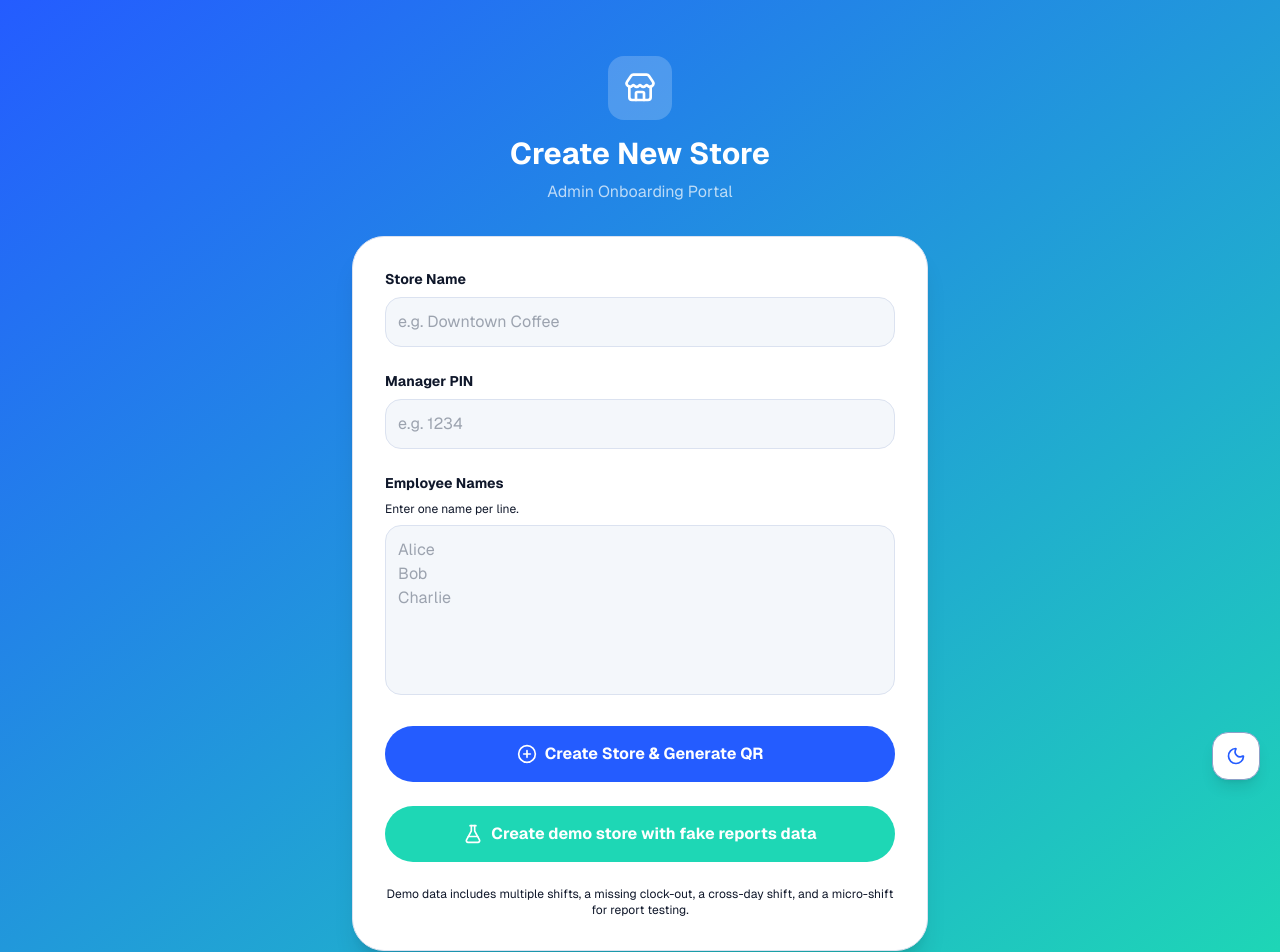
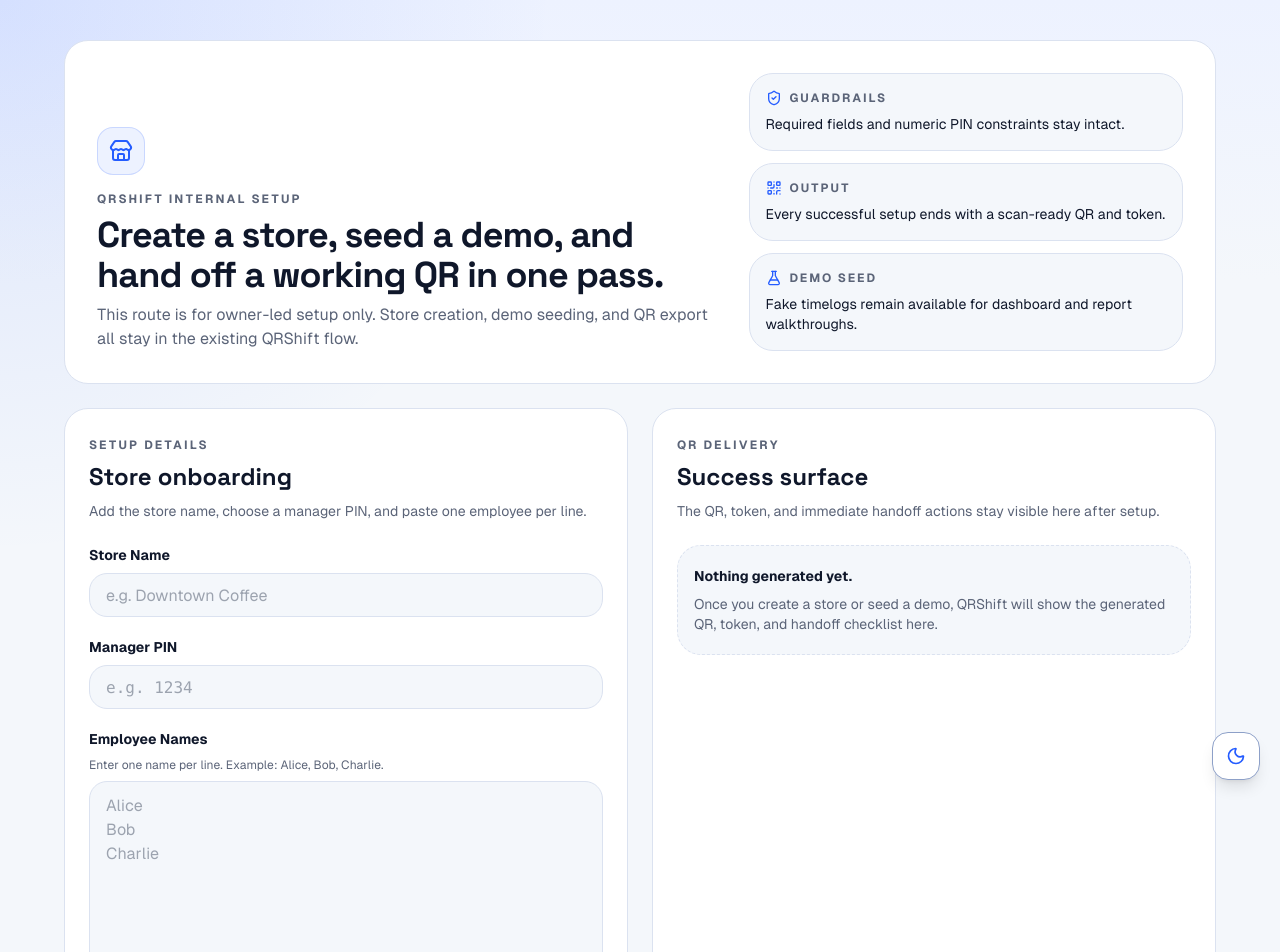
Before and after one commit to alexh0810/qr-shift, a Next.js app: page /admin/create-store in a window 1280 px wide. Shown: the top 952 px of the page. Built offline with nearby package versions, Linux system fonts and the light colour scheme; no server answers.

Commit message:
feat(03-04): rebrand admin store setup flow
- redesign the admin create-store route as a branded internal tool
- replace browser alerts with inline error surfaces and stronger success handoff

```diff
--- a/src/app/admin/create-store/page.tsx
+++ b/src/app/admin/create-store/page.tsx
@@ -4,7 +4,19 @@ import { useState, useRef } from "react";
 import { QRCodeSVG } from "qrcode.react";
 import { nanoid } from "nanoid";
 import { createDemoStoreWithTimelogs, createStoreAndEmployees } from "@/lib/db";
-import { Loader2, Download, Store as StoreIcon, PlusCircle, CheckCircle2, FlaskConical } from "lucide-react";
+import {
+  Loader2,
+  Download,
+  Store as StoreIcon,
+  PlusCircle,
+  CheckCircle2,
+  FlaskConical,
+  ShieldCheck,
+  QrCode,
+  ArrowRight,
+  AlertCircle,
+  RefreshCcw,
+} from "lucide-react";
 
 export default function AdminCreateStore() {
   const [storeName, setStoreName] = useState("");
@@ -13,30 +25,46 @@ export default function AdminCreateStore() {
   const [loading, setLoading] = useState(false);
   const [success, setSuccess] = useState(false);
   const [generatedToken, setGeneratedToken] = useState<string | null>(null);
+  const [storeCreationError, setStoreCreationError] = useState("");
+  const [demoStoreError, setDemoStoreError] = useState("");
 
   const qrRef = useRef<SVGSVGElement>(null);
+
+  const resetFlow = () => {
+    setSuccess(false);
+    setStoreName("");
+    setPin("");
+    setEmployeesInput("");
+    setGeneratedToken(null);
+    setStoreCreationError("");
+    setDemoStoreError("");
+  };
 
   const handleSubmit = async (e: React.FormEvent) => {
     e.preventDefault();
     if (!storeName.trim() || !employeesInput.trim() || !pin.trim()) return;
 
+    setStoreCreationError("");
+    setDemoStoreError("");
     setLoading(true);
     try {
       const token = nanoid(10); // 10 chars is secure enough and short
-      const names = employeesInput.split("\n").filter(n => n.trim().length > 0);
+      const names = employeesInput.split("\n").filter((n) => n.trim().length > 0);
 
       await createStoreAndEmployees(storeName, token, pin, names);
 
       setGeneratedToken(token);
       setSuccess(true);
     } catch {
-      alert("Failed to create store. Check console.");
+      setStoreCreationError("Failed to create store. Check the details and try again.");
     } finally {
       setLoading(false);
     }
   };
 
   const handleCreateDemoStore = async () => {
+    setStoreCreationError("");
+    setDemoStoreError("");
     setLoading(true);
     try {
       const token = nanoid(10);
@@ -48,7 +76,7 @@ export default function AdminCreateStore() {
       setGeneratedToken(token);
       setSuccess(true);
     } catch {
-      alert("Failed to create demo store. Check console.");
+      setDemoStoreError("Failed to create demo store. Try again in a moment.");
     } finally {
       setLoading(false);
     }
@@ -90,82 +118,81 @@ export default function AdminCreateStore() {
   };
 
   return (
-    <div className="min-h-screen bg-gradient-to-br from-primary to-secondary p-6 flex flex-col items-center">
-      <div className="max-w-xl w-full">
-        <header className="mb-8 text-center mt-8">
-          <div className="w-16 h-16 bg-white/20 text-white rounded-2xl flex items-center justify-center mx-auto mb-4">
-            <StoreIcon className="w-8 h-8" />
+    <div className="min-h-screen bg-[linear-gradient(180deg,rgba(36,92,255,0.08),rgba(244,247,251,0)_28%),var(--background)] px-4 py-6 sm:px-6 lg:px-8 lg:py-10">
+      <div className="mx-auto flex max-w-6xl flex-col gap-6">
+        <header className="overflow-hidden rounded-[var(--radius-panel)] border border-surfacestroke bg-surface shadow-[var(--shadow-panel)]">
+          <div className="grid gap-6 px-5 py-6 sm:px-8 sm:py-8 lg:grid-cols-[1.3fr_0.9fr] lg:items-end">
+            <div className="space-y-4">
+              <div className="inline-flex h-12 w-12 items-center justify-center rounded-2xl border border-[color:rgba(36,92,255,0.18)] bg-[color:rgba(36,92,255,0.08)] text-primary">
+                <StoreIcon className="h-6 w-6" />
               </div>
-          <h1 className="text-3xl font-bold text-white">Create New Store</h1>
-          <p className="text-white/70 mt-2">Admin Onboarding Portal</p>
+              <div className="space-y-2">
+                <p className="text-xs font-bold uppercase tracking-[0.18em] text-text-muted">
+                  QRShift Internal Setup
+                </p>
+                <h1 className="font-display text-3xl font-bold tracking-tight text-foreground sm:text-4xl">
+                  Create a store, seed a demo, and hand off a working QR in one pass.
+                </h1>
+                <p className="max-w-2xl text-sm text-text-muted sm:text-base">
+                  This route is for owner-led setup only. Store creation, demo seeding, and QR export all stay in the existing QRShift flow.
+                </p>
+              </div>
+            </div>
+
+            <div className="grid grid-cols-1 gap-3 sm:grid-cols-3 lg:grid-cols-1">
+              <div className="rounded-[var(--radius-panel)] border border-surfacestroke bg-background px-4 py-4">
+                <div className="flex items-center gap-2 text-xs font-bold uppercase tracking-[0.16em] text-text-muted">
+                  <ShieldCheck className="h-4 w-4 text-primary" />
+                  Guardrails
+                </div>
+                <p className="mt-2 text-sm text-foreground">Required fields and numeric PIN constraints stay intact.</p>
+              </div>
+              <div className="rounded-[var(--radius-panel)] border border-surfacestroke bg-background px-4 py-4">
+                <div className="flex items-center gap-2 text-xs font-bold uppercase tracking-[0.16em] text-text-muted">
+                  <QrCode className="h-4 w-4 text-primary" />
+                  Output
+                </div>
+                <p className="mt-2 text-sm text-foreground">Every successful setup ends with a scan-ready QR and token.</p>
+              </div>
+              <div className="rounded-[var(--radius-panel)] border border-surfacestroke bg-background px-4 py-4">
+                <div className="flex items-center gap-2 text-xs font-bold uppercase tracking-[0.16em] text-text-muted">
+                  <FlaskConical className="h-4 w-4 text-primary" />
+                  Demo Seed
+                </div>
+                <p className="mt-2 text-sm text-foreground">Fake timelogs remain available for dashboard and report walkthroughs.</p>
+              </div>
+            </div>
+          </div>
         </header>
 
-        {success && generatedToken ? (
-          <div className="bg-surface p-8 rounded-[32px] shadow-xl border border-surfacestroke text-center animate-in slide-in-from-bottom-4">
-            <div className="flex justify-center mb-6">
-              <CheckCircle2 className="w-16 h-16 text-success" />
-            </div>
-            <h2 className="text-2xl font-bold text-foreground mb-2">Store Created!</h2>
-            <p className="text-foreground/60 mb-8">
-              Store <strong>{storeName}</strong> has been created with its employees.
+        <div className="grid grid-cols-1 gap-6 lg:grid-cols-2">
+          <section className="rounded-[var(--radius-panel)] border border-surfacestroke bg-surface px-5 py-6 shadow-[var(--shadow-panel)] sm:px-6 sm:py-7">
+            <div className="mb-6 space-y-2">
+              <p className="text-xs font-bold uppercase tracking-[0.18em] text-text-muted">
+                Setup Details
               </p>
-
-            <div className="bg-background p-6 rounded-2xl inline-block mb-6 border border-surfacestroke">
-              <QRCodeSVG
-                value={`${window.location.origin}/scan/${generatedToken}`}
-                size={200}
-                level="H"
-                includeMargin
-                ref={qrRef}
-              />
-              <p className="text-sm text-foreground/50 font-mono mt-4 break-all max-w-[200px] mx-auto">
-                {generatedToken}
+              <h2 className="font-display text-2xl font-bold text-foreground">Store onboarding</h2>
+              <p className="text-sm text-text-muted">
+                Add the store name, choose a manager PIN, and paste one employee per line.
               </p>
             </div>
 
-            <div className="flex flex-col gap-3 max-w-sm mx-auto">
-              <button
-                onClick={downloadQR}
-                className="w-full flex items-center justify-center gap-2 bg-primary text-white py-3 px-4 rounded-full font-bold hover:bg-primary-dark transition-colors"
-              >
-                <Download className="w-5 h-5" />
-                Download printable QR
-              </button>
-
-              <button
-                onClick={() => {
-                  setSuccess(false);
-                  setStoreName("");
-                  setEmployeesInput("");
-                  setGeneratedToken(null);
-                }}
-                className="w-full text-foreground/50 font-medium py-3 hover:text-foreground transition-colors"
-              >
-                Create another store
-              </button>
-            </div>
-          </div>
-        ) : (
-          <form onSubmit={handleSubmit} className="bg-surface p-8 rounded-[32px] shadow-xl border border-surfacestroke">
-            <div className="space-y-6">
+            {!success ? (
+              <form onSubmit={handleSubmit} className="space-y-5">
                 <div>
-                <label className="block text-sm font-bold text-foreground/80 mb-2">
-                  Store Name
-                </label>
+                  <label className="mb-2 block text-sm font-bold text-foreground/80">Store Name</label>
                   <input
                     required
                     type="text"
                     value={storeName}
-                  onChange={e => setStoreName(e.target.value)}
+                    onChange={(e) => setStoreName(e.target.value)}
                     placeholder="e.g. Downtown Coffee"
-                  className="w-full p-3 bg-background text-foreground border border-surfacestroke rounded-2xl focus:ring-2 focus:ring-primary focus:border-primary outline-none transition-all"
+                    className="h-11 w-full rounded-[var(--radius-control)] border border-surfacestroke bg-background px-4 text-foreground outline-none transition focus:border-primary focus:ring-2 focus:ring-[color:rgba(36,92,255,0.2)]"
                   />
                 </div>
 
                 <div>
-                <label className="block text-sm font-bold text-foreground/80 mb-2">
-                  Manager PIN
-                </label>
+                  <label className="mb-2 block text-sm font-bold text-foreground/80">Manager PIN</label>
                   <input
                     required
                     type="text"
@@ -173,64 +200,191 @@ export default function AdminCreateStore() {
                     inputMode="numeric"
                     maxLength={6}
                     value={pin}
-                  onChange={e => setPin(e.target.value)}
+                    onChange={(e) => setPin(e.target.value)}
                     placeholder="e.g. 1234"
-                  className="w-full p-3 bg-background text-foreground border border-surfacestroke rounded-2xl focus:ring-2 focus:ring-primary focus:border-primary outline-none transition-all"
+                    className="h-11 w-full rounded-[var(--radius-control)] border border-surfacestroke bg-background px-4 font-mono text-foreground outline-none transition focus:border-primary focus:ring-2 focus:ring-[color:rgba(36,92,255,0.2)]"
                   />
                 </div>
 
                 <div>
-                <label className="block text-sm font-bold text-foreground/80 mb-2">
-                  Employee Names
-                </label>
-                <p className="text-xs text-foreground/50 mb-2">Enter one name per line.</p>
+                  <label className="mb-2 block text-sm font-bold text-foreground/80">Employee Names</label>
+                  <p className="mb-2 text-xs text-text-muted">Enter one name per line. Example: Alice, Bob, Charlie.</p>
                   <textarea
                     required
                     value={employeesInput}
-                  onChange={e => setEmployeesInput(e.target.value)}
-                  placeholder="Alice&#10;Bob&#10;Charlie"
-                  rows={6}
-                  className="w-full p-3 bg-background text-foreground border border-surfacestroke rounded-2xl focus:ring-2 focus:ring-primary focus:border-primary outline-none transition-all resize-none"
+                    onChange={(e) => setEmployeesInput(e.target.value)}
+                    placeholder={"Alice\nBob\nCharlie"}
+                    rows={7}
+                    className="w-full rounded-[var(--radius-control)] border border-surfacestroke bg-background px-4 py-3 text-foreground outline-none transition focus:border-primary focus:ring-2 focus:ring-[color:rgba(36,92,255,0.2)]"
                   />
                 </div>
 
+                {storeCreationError ? (
+                  <div className="rounded-[var(--radius-control)] border border-[color:rgba(255,107,71,0.3)] bg-[color:rgba(255,107,71,0.08)] px-4 py-3 text-sm text-foreground">
+                    <div className="flex items-start gap-3">
+                      <AlertCircle className="mt-0.5 h-4 w-4 shrink-0 text-[color:#ff6b47]" />
+                      <p>{storeCreationError}</p>
+                    </div>
+                  </div>
+                ) : null}
+
+                {demoStoreError ? (
+                  <div className="rounded-[var(--radius-control)] border border-[color:rgba(255,107,71,0.3)] bg-[color:rgba(255,107,71,0.08)] px-4 py-3 text-sm text-foreground">
+                    <div className="flex items-start gap-3">
+                      <AlertCircle className="mt-0.5 h-4 w-4 shrink-0 text-[color:#ff6b47]" />
+                      <p>{demoStoreError}</p>
+                    </div>
+                  </div>
+                ) : null}
+
+                <div className="flex flex-col gap-3 lg:flex-row">
                   <button
                     type="submit"
                     disabled={loading}
-                className="w-full flex items-center justify-center gap-2 bg-primary text-white py-4 px-4 rounded-full font-bold hover:bg-primary-dark transition-transform active:scale-[0.98] disabled:opacity-70 disabled:active:scale-100"
+                    className="min-h-[44px] h-11 flex-1 rounded-[var(--radius-control)] bg-primary px-4 text-sm font-bold text-white transition hover:brightness-110 disabled:cursor-not-allowed disabled:opacity-70"
                   >
+                    <span className="flex items-center justify-center gap-2">
                       {loading ? (
-                  <Loader2 className="w-6 h-6 animate-spin" />
+                        <Loader2 className="h-5 w-5 animate-spin" />
                       ) : (
                         <>
-                    <PlusCircle className="w-5 h-5" />
+                          <PlusCircle className="h-5 w-5" />
                           Create Store & Generate QR
                         </>
                       )}
+                    </span>
                   </button>
 
                   <button
                     type="button"
                     onClick={handleCreateDemoStore}
                     disabled={loading}
-                className="w-full flex items-center justify-center gap-2 bg-secondary text-white py-4 px-4 rounded-full font-bold hover:opacity-90 transition-transform active:scale-[0.98] disabled:opacity-70 disabled:active:scale-100"
+                    className="min-h-[44px] h-11 flex-1 rounded-[var(--radius-control)] border border-surfacestroke bg-background px-4 text-sm font-bold text-foreground transition hover:border-primary hover:text-primary disabled:cursor-not-allowed disabled:opacity-70"
                   >
+                    <span className="flex items-center justify-center gap-2">
                       {loading ? (
-                  <Loader2 className="w-6 h-6 animate-spin" />
+                        <Loader2 className="h-5 w-5 animate-spin" />
                       ) : (
                         <>
-                    <FlaskConical className="w-5 h-5" />
-                    Create demo store with fake reports data
+                          <FlaskConical className="h-5 w-5" />
+                          Create demo store
                         </>
                       )}
+                    </span>
                   </button>
+                </div>
 
-              <p className="text-xs text-foreground/50 text-center">
+                <p className="text-xs text-text-muted">
                   Demo data includes multiple shifts, a missing clock-out, a cross-day shift, and a micro-shift for report testing.
                 </p>
+              </form>
+            ) : (
+              <div className="space-y-5">
+                <div className="rounded-[var(--radius-panel)] border border-[color:rgba(30,215,181,0.26)] bg-[color:rgba(30,215,181,0.08)] px-4 py-4">
+                  <div className="flex items-start gap-3">
+                    <CheckCircle2 className="mt-0.5 h-5 w-5 shrink-0 text-[color:#1ed7b5]" />
+                    <div>
+                      <h3 className="font-display text-xl font-bold text-foreground">Store ready</h3>
+                      <p className="mt-1 text-sm text-text-muted">
+                        <span className="font-bold text-foreground">{storeName}</span> is set up and the QR link is ready to share.
+                      </p>
                     </div>
-          </form>
+                  </div>
+                </div>
+
+                <div className="grid grid-cols-1 gap-3 sm:grid-cols-2">
+                  <div className="rounded-[var(--radius-panel)] border border-surfacestroke bg-background px-4 py-4">
+                    <p className="text-xs font-bold uppercase tracking-[0.16em] text-text-muted">Store token</p>
+                    <p className="mt-2 break-all font-mono text-base font-bold text-foreground">{generatedToken}</p>
+                  </div>
+                  <div className="rounded-[var(--radius-panel)] border border-surfacestroke bg-background px-4 py-4">
+                    <p className="text-xs font-bold uppercase tracking-[0.16em] text-text-muted">Next step</p>
+                    <p className="mt-2 text-sm text-foreground">Print the QR, place it near the shift start point, and test one scan flow.</p>
+                  </div>
+                </div>
+
+                <div className="rounded-[var(--radius-panel)] border border-dashed border-surfacestroke bg-background px-4 py-4">
+                  <p className="text-xs font-bold uppercase tracking-[0.16em] text-text-muted">Setup notes</p>
+                  <div className="mt-3 space-y-2 text-sm text-foreground">
+                    <div className="flex items-start gap-2">
+                      <ArrowRight className="mt-0.5 h-4 w-4 shrink-0 text-primary" />
+                      <p>Scan URL: <span className="font-mono text-xs sm:text-sm">{`${window.location.origin}/scan/${generatedToken}`}</span></p>
+                    </div>
+                    <div className="flex items-start gap-2">
+                      <ArrowRight className="mt-0.5 h-4 w-4 shrink-0 text-primary" />
+                      <p>Manager PIN stays on the store record exactly as entered.</p>
+                    </div>
+                    <div className="flex items-start gap-2">
+                      <ArrowRight className="mt-0.5 h-4 w-4 shrink-0 text-primary" />
+                      <p>Demo stores include seeded shifts for dashboard and payroll report walkthroughs.</p>
+                    </div>
+                  </div>
+                </div>
+
+                <div className="flex flex-col gap-3 lg:flex-row">
+                  <button
+                    onClick={downloadQR}
+                    className="min-h-[44px] h-11 flex-1 rounded-[var(--radius-control)] bg-primary px-4 text-sm font-bold text-white transition hover:brightness-110"
+                  >
+                    <span className="flex items-center justify-center gap-2">
+                      <Download className="h-5 w-5" />
+                      Download printable QR
+                    </span>
+                  </button>
+                  <button
+                    onClick={resetFlow}
+                    className="min-h-[44px] h-11 flex-1 rounded-[var(--radius-control)] border border-surfacestroke bg-background px-4 text-sm font-bold text-foreground transition hover:border-primary hover:text-primary"
+                  >
+                    <span className="flex items-center justify-center gap-2">
+                      <RefreshCcw className="h-4 w-4" />
+                      Create another store
+                    </span>
+                  </button>
+                </div>
+              </div>
             )}
+          </section>
+
+          <aside className="rounded-[var(--radius-panel)] border border-surfacestroke bg-surface px-5 py-6 shadow-[var(--shadow-panel)] sm:px-6 sm:py-7">
+            <div className="mb-6 space-y-2">
+              <p className="text-xs font-bold uppercase tracking-[0.18em] text-text-muted">
+                QR Delivery
+              </p>
+              <h2 className="font-display text-2xl font-bold text-foreground">Success surface</h2>
+              <p className="text-sm text-text-muted">
+                The QR, token, and immediate handoff actions stay visible here after setup.
+              </p>
+            </div>
+
+            {success && generatedToken ? (
+              <div className="space-y-5">
+                <div className="flex justify-center rounded-[var(--radius-panel)] border border-surfacestroke bg-background px-4 py-5">
+                  <div className="rounded-[24px] border border-surfacestroke bg-white p-4 shadow-sm">
+                    <QRCodeSVG
+                      value={`${window.location.origin}/scan/${generatedToken}`}
+                      size={220}
+                      level="H"
+                      includeMargin
+                      ref={qrRef}
+                    />
+                  </div>
+                </div>
+                <div className="rounded-[var(--radius-panel)] border border-surfacestroke bg-background px-4 py-4">
+                  <p className="text-xs font-bold uppercase tracking-[0.16em] text-text-muted">Printable label</p>
+                  <p className="mt-2 text-lg font-bold text-foreground">{storeName}</p>
+                  <p className="mt-1 break-all font-mono text-sm text-text-muted">{generatedToken}</p>
+                </div>
+              </div>
+            ) : (
+              <div className="rounded-[var(--radius-panel)] border border-dashed border-surfacestroke bg-background px-4 py-5">
+                <p className="text-sm font-bold text-foreground">Nothing generated yet.</p>
+                <p className="mt-2 text-sm text-text-muted">
+                  Once you create a store or seed a demo, QRShift will show the generated QR, token, and handoff checklist here.
+                </p>
+              </div>
+            )}
+          </aside>
+        </div>
       </div>
     </div>
   );
```
Lines whose indentation alone changed are shown as unchanged.
